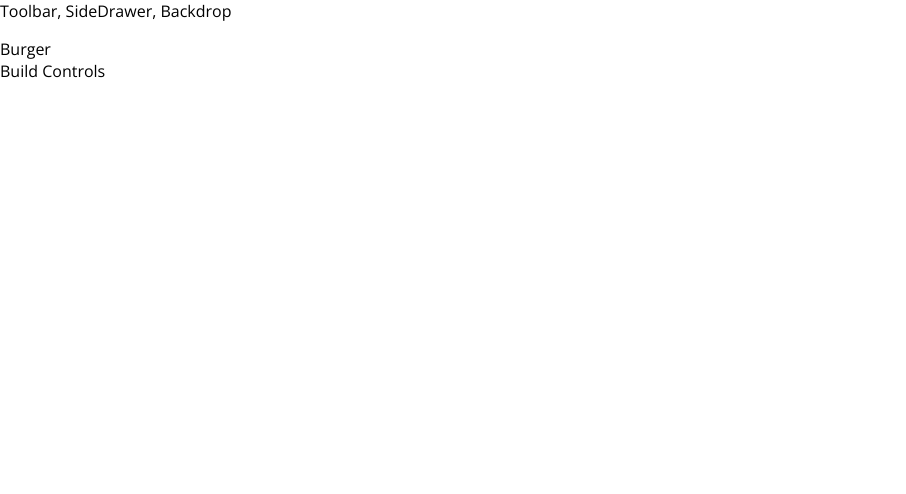
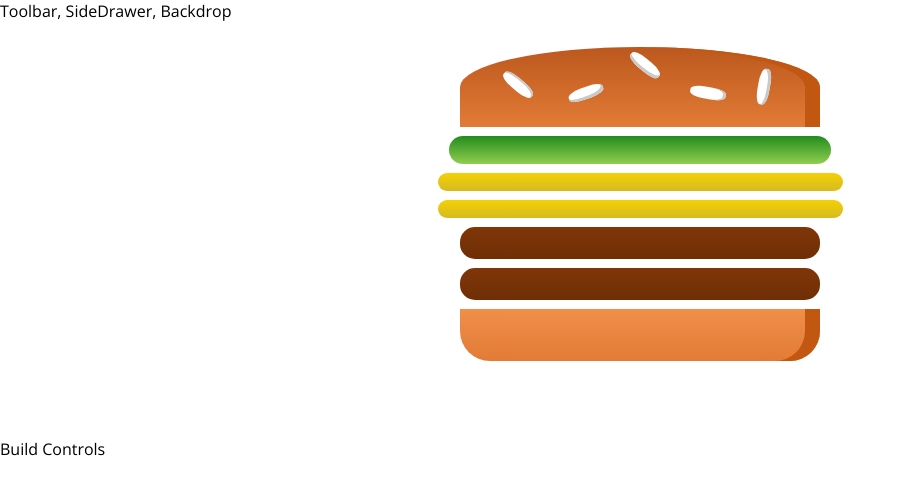
Before and after one commit to TerryThreatt/burger-builder-app, a React (Create React App) app: page / in a window 1280 px wide. Shown: the top 494 px of the page, without its empty margins (0-906 px from the left). Built offline with nearby package versions, Linux system fonts and the light colour scheme.

Commit message:
made burger ingredients dynamic in burger builder

```diff
--- a/src/components/Burger/Burger.js
+++ b/src/components/Burger/Burger.js
@@ -0,0 +1,21 @@
+import React from 'react';
+import styles from '../Burger/Burger.module.css';
+import BurgerIngredient from './BurgerIngredient/BurgerIngredient';
+
+const burger = (props) => {
+    const transformedIngredients = Object.keys(props.ingredients)
+        .map(igKey => {
+            return [...Array(props.ingredients[igKey])].map((_, i) => {
+            return <BurgerIngredient key={igKey + i} type={igKey} />
+            });
+        });
+    return (
+        <div className={styles.Burger}>
+            <BurgerIngredient type="bread-top"/>
+            {transformedIngredients}
+            <BurgerIngredient type="bread-bottom"/>
+        </div>
+    );
+}
+
+export default burger;
--- /dev/null
+++ b/src/components/Burger/Burger.module.css
@@ -0,0 +1,23 @@
+.Burger {
+    width: 100%;
+    margin: auto;
+    height: 250px;
+    overflow: scroll;
+    text-align: center;
+    font-weight: bold;
+    font-size: 1.2rem;
+}
+
+@media (min-width: 1000px) and (min-height: 700px) {
+    .Burger {
+        width: 700px;
+        height: 600px;
+    }
+}
+
+@media (min-width: 500px) and (min-height: 401px) {
+    .Burger {
+        width: 450px;
+        height: 400px;
+    }
+}
--- a/src/components/Burger/BurgetIngredient/BurgerIngredient.js
+++ b/src/components/Burger/BurgerIngredient/BurgerIngredient.js
@@ -1,10 +1,10 @@
-import React from 'react';
+import React, { Component } from 'react';
 import styles from './BurgerIngredient.module.css';
 import PropTypes from 'prop-types';
 
 class BurgerIngredient extends Component {
     render() {
-        let ingredients = null;
+        let ingredient = null;
 
         switch (this.props.type) {
             case('bread-bottom'):
--- a/src/containers/BurgerBuilder/BurgerBuilder.js
+++ b/src/containers/BurgerBuilder/BurgerBuilder.js
@@ -1,11 +1,21 @@
 import React, { Component } from 'react';
 import Aux from '../../hoc/Aux';
+import Burger from '../../components/Burger/Burger';
 
 class BurgerBuilder extends Component {
+    state = {
+        ingredients: {
+            salad: 1,
+            bacon: 1,
+            cheese: 2,
+            meat: 2
+        }
+    }
+
     render() {
         return (
            <Aux>
-                <div>Burger</div>
+                <Burger ingredients={this.state.ingredients} />
                 <div>Build Controls</div>
            </Aux>
         );
```
Also changed, not shown: src/components/Burger/BurgerIngredient/BurgerIngredient.module.css (renamed from src/components/Burger/BurgetIngredient/BurgerIngredient.module.css).
